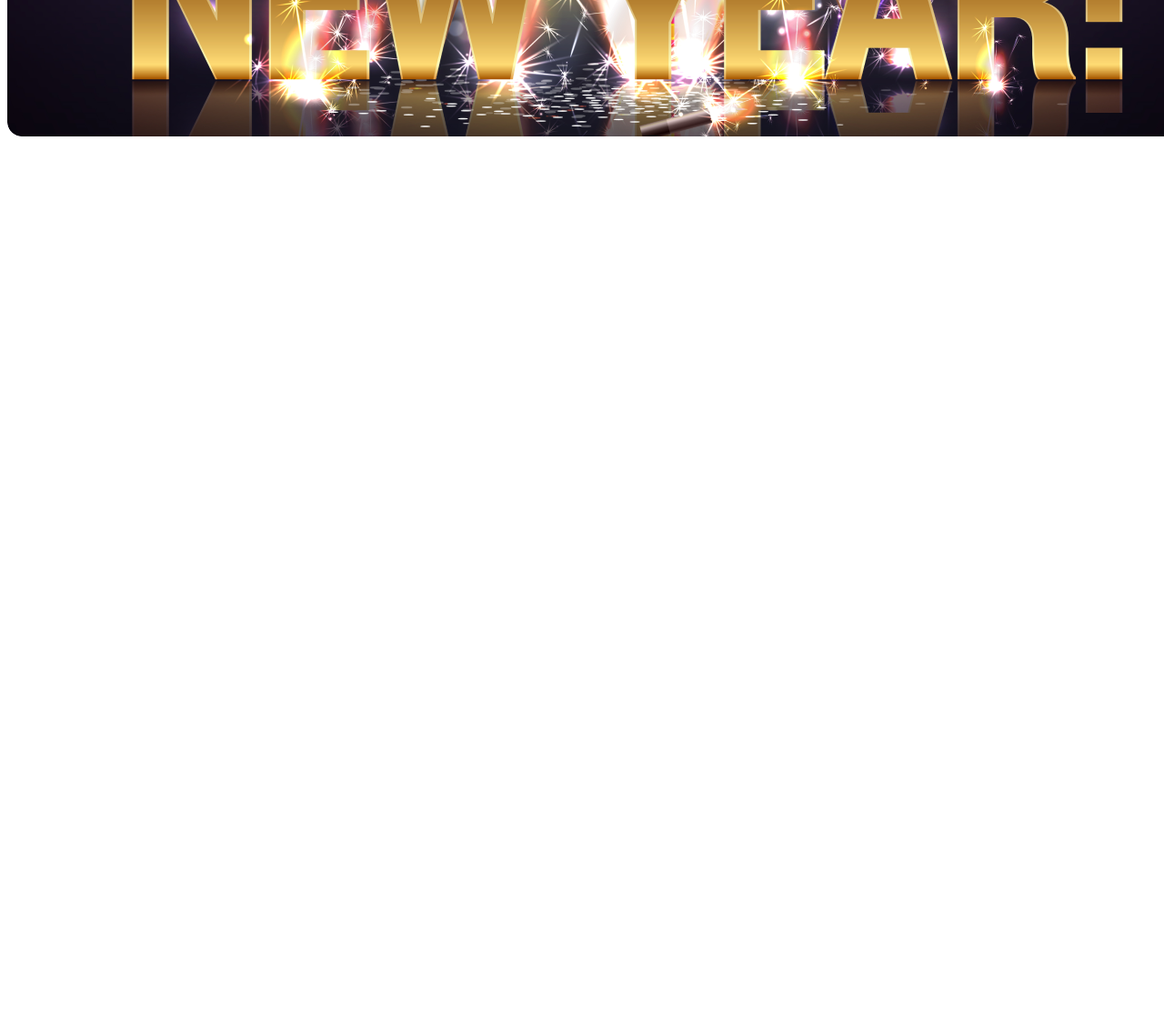
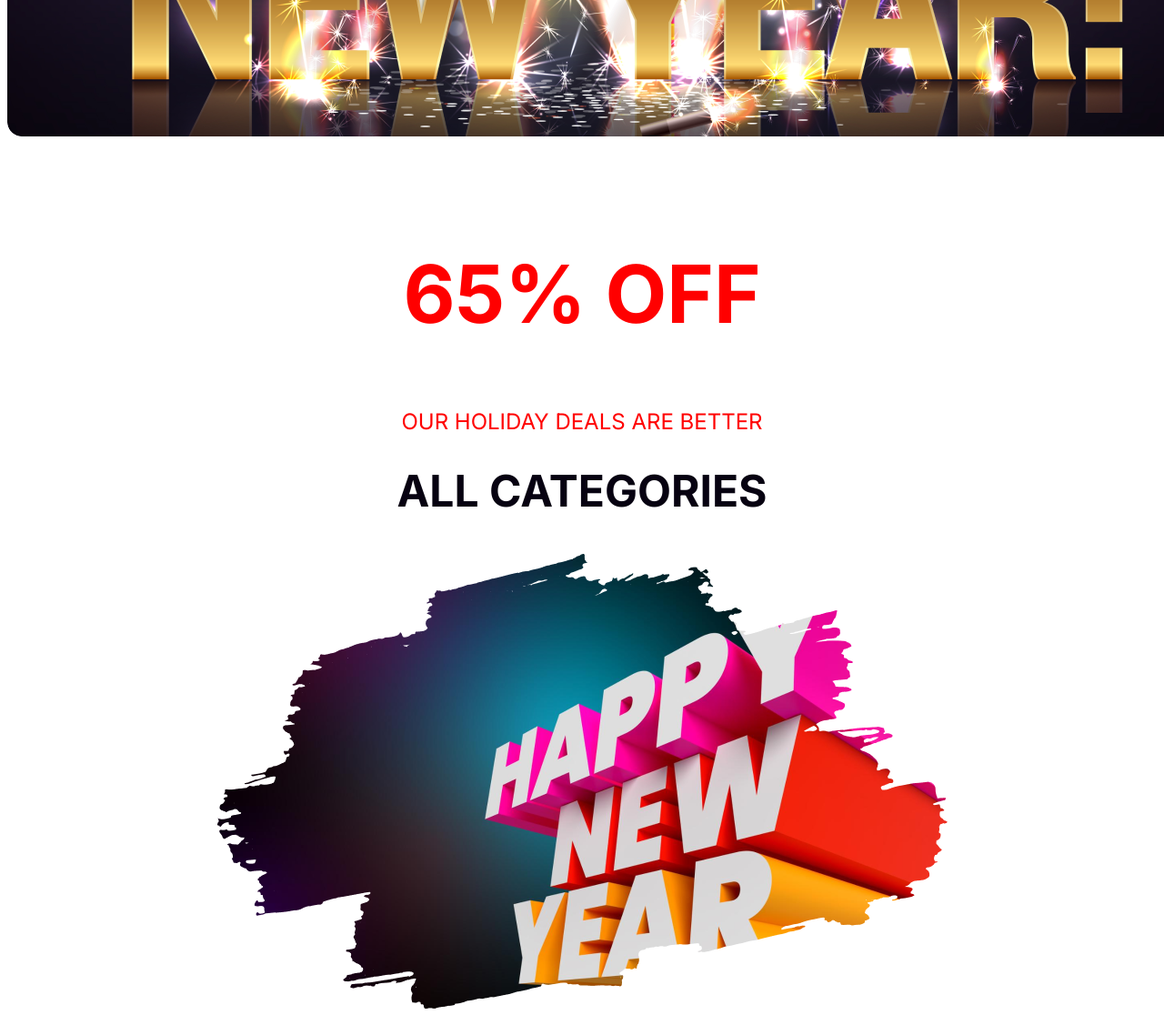
Before and after one commit to mominulislam2397/b9-assignmet-1, a plain HTML site: page index.html in a window 1280 px wide. Shown: the part 500-1616 px from the top of the page at 91% size. Before the commit the page ends 800 px from the top, so only its background shows below. Drawn offline with Linux system fonts and the light colour scheme.

Commit message:
added dicount happy new 2 man  section

```diff
--- a/index.html
+++ b/index.html
@@ -5,7 +5,9 @@
   <meta name="viewport" content="width=device-width, initial-scale=1.0">
   <title>My First Assignment 1</title>
   <link rel="stylesheet" href="style.css">
-
+  <link rel="preconnect" href="https://fonts.googleapis.com">
+<link rel="preconnect" href="https://fonts.gstatic.com" crossorigin>
+<link href="https://fonts.googleapis.com/css2?family=Inter:wght@400;700&display=swap" rel="stylesheet">
 </head>
 <body>
   <div class="banner-container">
@@ -14,8 +16,17 @@
         <h3 class="banner-title">Happy New Year</h3>
         <h1 class="banner-title-descrip">New Year Party <br> Celebration</h1>
       </div>
-
     </div>
+    </div>
+    <section>
+    <main class="discount">
+      <h1 class="main-section">65% OFF</h1>
+      <h4 class="section-description">OUR HOLIDAY DEALS ARE BETTER</h4>
+      <h2 class="section-descripton2">ALL CATEGORIES</h2>
+      <section class="happy2">
+        <img  src="resources/New Year Photo.png" alt="">
+        </main>
+      </section>
 
 </body>
 </html>
--- a/style.css
+++ b/style.css
@@ -15,8 +15,6 @@
   font-size: 32px;
   font-weight: 400;
   padding: 170px 530px 0;
-
-
 }
 .banner-title-descrip{
   color: #FFF;
@@ -28,3 +26,29 @@
   line-height: 95px; /* 131.944% */
   margin-top: 15px;
 }
+
+/* main section */
+.discount{
+  text-align: center;
+  font-family: 'Inter', sans-serif;
+}
+
+
+.main-section{
+  color: #F00;
+  font-size: 88px;
+  font-weight: 700;
+  margin-top: 120px;
+}
+.section-description{
+  color: #F00;
+  font-size: 24px;
+  font-weight: 500;
+  margin-top: 50px;
+}
+.section-descripton2{
+  color: #070211;
+  font-size: 48px;
+  font-weight: 700;
+  margin-top: 15px;
+}
```
